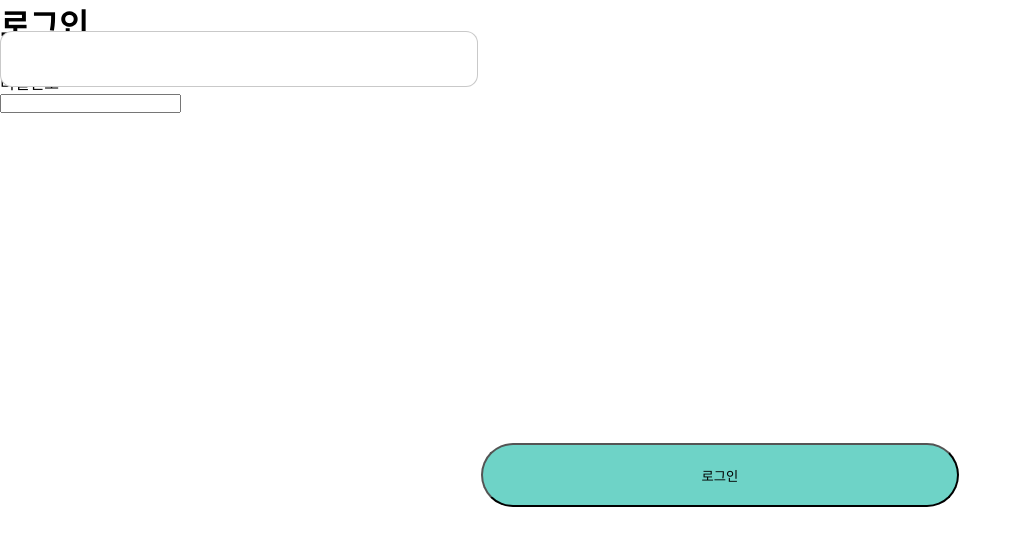
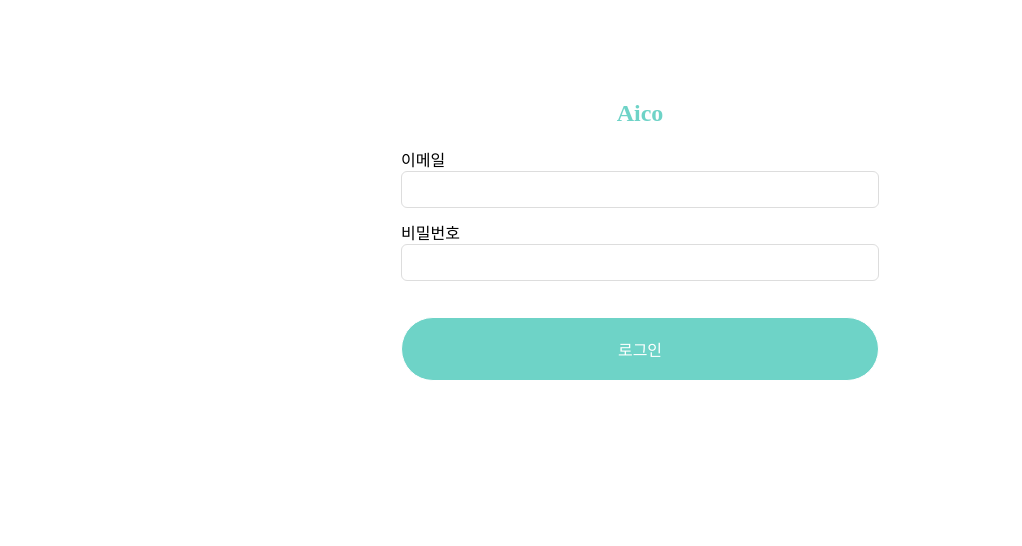
Before and after one commit to aico-team/aico-frontend, a React (Vite) app: page /login in a window 1280 px wide. Shown: the top 546 px of the page, without its empty margins (0-1022 px from the left). Built offline with nearby package versions, Linux system fonts and the light colour scheme.

Commit message:
feat: 로그인 페이지 로고 추가 및 스타일 수정 완료료

```diff
--- a/src/pages/Login.jsx
+++ b/src/pages/Login.jsx
@@ -48,14 +48,14 @@ const Login = () => {
 
   return (
     <div className="login-container">
-      <div className="bright-web"></div>
+      <div className="logo">Aico</div>
       <form onSubmit={handleSubmit}>
-        <h1>로그인</h1>
+        {/* <h1>로그인</h1> 삭제 */}
         <div>
           <div>
             <label htmlFor="email">이메일</label>
           </div>
-          <input className="text-field"
+          <input className="input-email"
             type="email"
             id="email"
             name="email"
@@ -68,7 +68,7 @@ const Login = () => {
           <div>
             <label htmlFor="password">비밀번호</label>
           </div>
-          <input
+          <input className="input-password"
             type="password"
             id="password"
             name="password"
--- a/src/styles/Login.css
+++ b/src/styles/Login.css
@@ -1,86 +1,49 @@
-/* Bright Web */
-.bright-web {
-  position: absolute;
-  height: 70px;
-  left: 0%;
-  right: 6.48%;
-  top: calc(50% - 70px/2 + 21px);
-
-  font-family: 'Roboto';
-  font-style: normal;
-  font-weight: 700;
-  font-size: 60px;
-  line-height: 70px;
-  text-align: center;
-  color: #6ED3C7;
+/* Login Container */
+.login-container {
+  display: flex;
+  flex-direction: column;
+  align-items: center;
+  margin-top: 100px; /* 필요 시 조정 */
 }
 
-
-/* Button */
-.button {
-  position: absolute;
-  width: 478px;
-  height: 64px;
-  left: 481px;
-  top: 443px;
-
-  background: #6ED3C7;
-  border-radius: 32px;
+.logo {
+  color: #6edac9;
+  font-weight: bold;
+  font-size: 60px;
+  margin-bottom: 20px;
 }
 
-/* Label */
-.label {
-  position: absolute;
-  width: 45px;
-  height: 24px;
-  left: 0;
-  top: 0;
-
-  font-family: 'Poppins', sans-serif;
-  font-style: normal;
-  font-weight: 400;
-  font-size: 16px;
-  line-height: 24px;
-  color: #666666;
+.login-container form {
+  display: flex;
+  flex-direction: column;
+  align-items: stretch;  /* 입력창과 버튼 너비 동일하게 */
+  width: 100%;
+  max-width: 478px;
+  gap: 12px;
 }
 
-/* Text Field */
-.text-field {
-  box-sizing: border-box;
-  position: absolute;
-  width: 478px;
-  height: 56px;
-  left: 0;
-  top: 31px;
-  background: #FFFFFF;
-  border: 1px solid rgba(102, 102, 102, 0.35);
-  border-radius: 12px;
-}
-
-/* Input Label (for text field) */
-.input-label {
-  position: absolute;
-  width: 59px;
-  height: 24px;
-  left: 0;
-  top: 0;
-
-  font-family: 'Poppins', sans-serif;
-  font-style: normal;
-  font-weight: 400;
-  font-size: 16px;
-  line-height: 24px;
-  color: #666666;
+.input-email,
+.input-password {
+  width: 100%;
+  padding: 10px;
+  border: 1px solid #ddd;
+  border-radius: 6px;
+  outline: none;
 }
 
 /* Button */
 .button {
-  position: absolute;
   width: 478px;
   height: 64px;
-  left: 481px;
-  top: 443px;
 
   background: #6ED3C7;
   border-radius: 32px;
+  border: 1px solid #FFFFFF;
+
+  font-size: 16px;
+  font-family: 'Poppins', sans-serif;
+  color: #FFFFFF;
+  cursor: pointer;
+
+  margin-top: 24px; /* 입력창과 간격 */
 }
```
